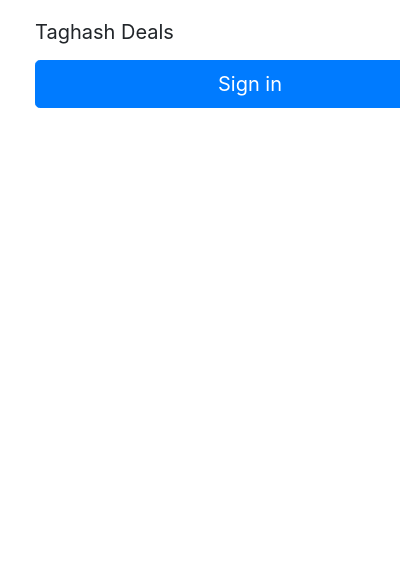
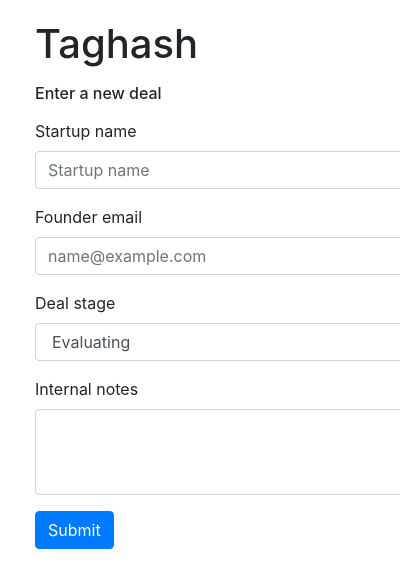
Before and after one commit to jayshreeanand/text-parse-chrome-extension, a browser extension: page popup.html in a window 400 px wide. Shown: the top 588 px of the page. Drawn offline with Linux system fonts and the light colour scheme.

Commit message:
Removed sign in button

```diff
--- a/popup.html
+++ b/popup.html
@@ -11,13 +11,7 @@
   </head>
   <body>
     <div class="container">
-      <div id="sign-in">
-        <form class="form-signin">
-          <h1 class="h5 mb-3 font-weight-normal">Taghash Deals</h1>
-          <button id="sign-in-button" class="btn btn-lg btn-primary btn-block" type="submit">Sign in</button>
-        </form>
-      </div>
-      <div id="add-deal" class="d-none">
+      <div id="add-deal">
         <form>
           <h1 class="mb-3">Taghash</h1>
 
```
